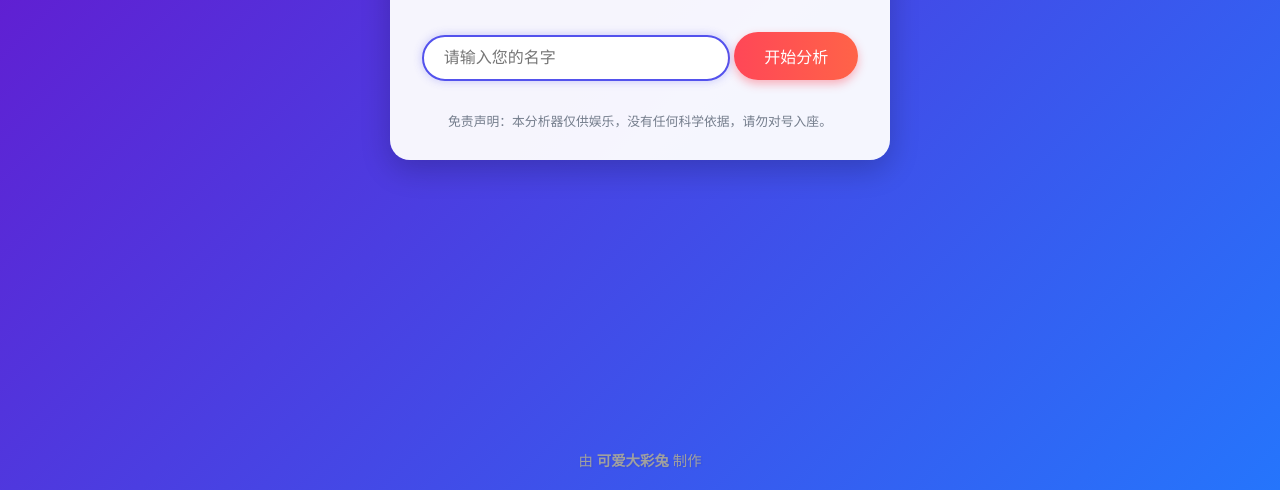
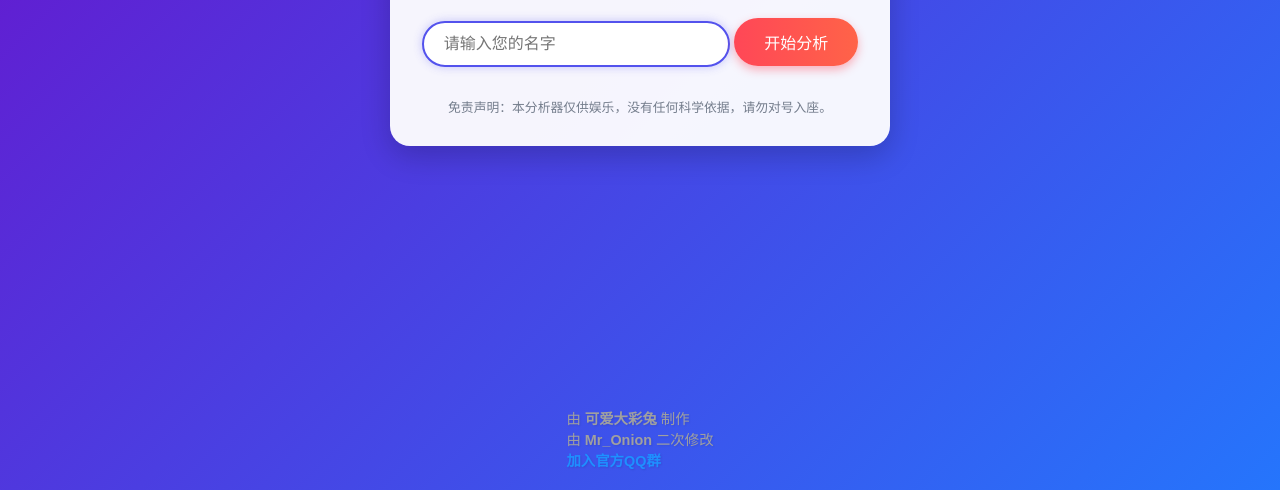
Before and after one commit to SuperUseryjh/sb, a plain HTML site: page index.html in a window 1280 px wide. Shown: the part 310-800 px from the top of the page. Drawn offline with Linux system fonts and the light colour scheme.

Commit message:
Update index.html

```diff
--- a/index.html
+++ b/index.html
@@ -324,6 +324,8 @@
     </script>
     <footer class="footer">
         <p>由 <a href="#">可爱大彩兔</a> 制作</p>
+        <p>由 <a href="https://mr-onion-blog.fun">Mr_Onion</a> 二次修改</p>
+        <p><a href="https://qm.qq.com/q/ILOkszmhqK" style="font-weight: bold; color: #1e90ff;">加入官方QQ群</a></p>
     </footer>
 </body>
 </html>
```
